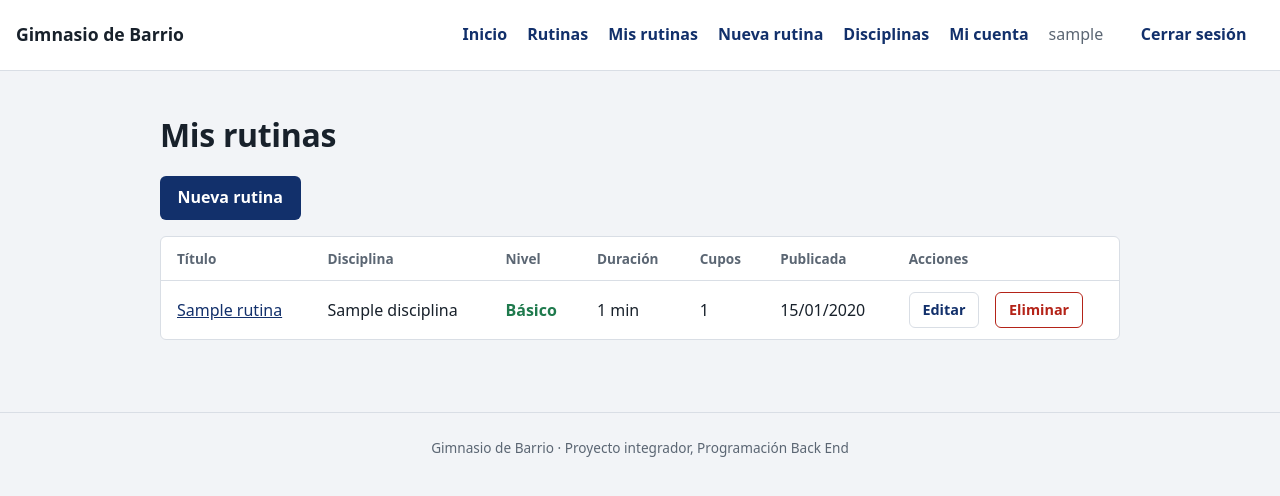
After one commit to MartinAraya3207/Gimnasio, a Django app: page /mis-rutinas/ in a window 1280 px wide. The commit adds this page. Shown: the top 496 px of the page. Run offline with Django 5.2, Linux system fonts and the light colour scheme; a user stored in the database is signed in; tables that the repository leaves empty hold one stand-in row (values such as "Sample post").

Commit message:
Hito4
- Se bloqueo la edicion y eliminacion de rutinas ajenas, por lo cual ahora responde 403 con pagina "Sin permiso" y 404 solo si la rutina no existe

- Se agrega la funcion _rutina_del_dueno que centraliza la verificacion de dueno en las vistas de editar y eliminar

- Se crea el panel "Mis rutinas" con la tabla de rutinas propias y acciones de editar y eliminar con confirmacion

- Se agrega la creacion de disciplinas desde el sitio con validacion de nombre minimo y sin repetidos ignorando mayusculas

- Se agregan enlaces en el menu y en el formulario de rutina, plantillas 403, mis_rutinas y disciplinas, estilos y tests del hito

```diff
--- a/Gimnasio/settings.py
+++ b/Gimnasio/settings.py
@@ -79,7 +79,7 @@ DATABASES = {
         'ENGINE': 'django.db.backends.mysql',
         'NAME': 'gimnasio_db',
         'USER': 'root',
-        'PASSWORD': '3207',
+        'PASSWORD': '1234',
         'HOST': 'localhost',
         'PORT': '3306',
     }
--- a/app_gim/static/app_gim/css/estilos.css
+++ b/app_gim/static/app_gim/css/estilos.css
@@ -119,3 +119,14 @@ input, select { font: inherit; padding: .5rem .6rem; border: 1px solid var(--lin
 @media (max-width: 34rem) {
   .contadores { grid-template-columns: 1fr; }
 }
+/* Hito 4: tablas, acciones y bloques de formulario */
+.tabla-contenedor { overflow-x: auto; background: var(--superficie); border: 1px solid var(--linea); border-radius: 6px; margin-bottom: 1.5rem; }
+.tabla { width: 100%; border-collapse: collapse; }
+.tabla th, .tabla td { text-align: left; padding: .7rem 1rem; border-bottom: 1px solid var(--linea); vertical-align: middle; }
+.tabla tbody tr:last-child td { border-bottom: 0; }
+.tabla th { color: var(--suave); font-size: .85rem; font-weight: 600; }
+.tabla .boton { border: 1px solid var(--linea); padding: .35rem .8rem; font-size: .9rem; }
+.acciones { display: flex; flex-wrap: wrap; gap: .5rem 1rem; align-items: center; }
+.acciones form { margin: 0; }
+.boton-peligro { color: var(--avanzado); border-color: var(--avanzado) !important; }
+.bloque { background: var(--superficie); border: 1px solid var(--linea); border-radius: 6px; padding: 1rem; margin-bottom: 1.5rem; }
--- a/app_gim/templates/app_gim/_menu.html
+++ b/app_gim/templates/app_gim/_menu.html
@@ -5,7 +5,9 @@
     <a href="{% url 'app_gim:listado' %}">Rutinas</a>
 
     {% if user.is_authenticated %}
+      <a href="{% url 'app_gim:mis_rutinas' %}">Mis rutinas</a>
       <a href="{% url 'app_gim:rutina_crear' %}">Nueva rutina</a>
+      <a href="{% url 'app_gim:disciplinas' %}">Disciplinas</a>
       <a href="{% url 'app_gim:mi_cuenta' %}">Mi cuenta</a>
       <span class="usuario">{{ user.username }}</span>
       <form method="post" action="{% url 'app_gim:salida' %}" style="display:inline">
--- /dev/null
+++ b/app_gim/templates/app_gim/mis_rutinas.html
@@ -0,0 +1,42 @@
+{% extends 'app_gim/base.html' %}
+
+{% block titulo %}Mis rutinas · Gimnasio de Barrio{% endblock %}
+
+{% block contenido %}
+  <h1>Mis rutinas</h1>
+  <p><a class="boton boton-primario" href="{% url 'app_gim:rutina_crear' %}">Nueva rutina</a></p>
+
+  {% if rutinas %}
+    <div class="tabla-contenedor">
+      <table class="tabla">
+        <thead>
+          <tr><th>Título</th><th>Disciplina</th><th>Nivel</th><th>Duración</th><th>Cupos</th><th>Publicada</th><th>Acciones</th></tr>
+        </thead>
+        <tbody>
+          {% for r in rutinas %}
+            <tr>
+              <td><a href="{% url 'app_gim:detalle' r.pk %}">{{ r.titulo }}</a></td>
+              <td>{% if r.disciplina %}{{ r.disciplina.nombre }}{% else %}Sin disciplina{% endif %}</td>
+              <td><span class="nivel nivel-{{ r.nivel }}">{{ r.get_nivel_display }}</span></td>
+              <td>{{ r.duracion_minutos }} min</td>
+              <td>{{ r.cupos }}</td>
+              <td>{{ r.fecha_creacion|date:"d/m/Y" }}</td>
+              <td>
+                <div class="acciones">
+                  <a class="boton" href="{% url 'app_gim:rutina_editar' r.pk %}">Editar</a>
+                  <form method="post" action="{% url 'app_gim:rutina_eliminar' r.pk %}"
+                        onsubmit="return confirm('¿Seguro que quieres eliminar esta rutina? No se puede deshacer.');">
+                    {% csrf_token %}
+                    <button type="submit" class="boton boton-peligro">Eliminar</button>
+                  </form>
+                </div>
+              </td>
+            </tr>
+          {% endfor %}
+        </tbody>
+      </table>
+    </div>
+  {% else %}
+    <p class="vacio">Todavía no has publicado rutinas. Crea la primera con el botón "Nueva rutina".</p>
+  {% endif %}
+{% endblock %}
--- a/app_gim/templates/app_gim/rutina_form.html
+++ b/app_gim/templates/app_gim/rutina_form.html
@@ -3,6 +3,7 @@
 {% block contenido %}
   <p><a href="{% url 'app_gim:listado' %}">Volver al listado</a></p>
   <h1>{{ titulo }}</h1>
+  <p class="suave">¿No está la disciplina que buscas? <a href="{% url 'app_gim:disciplinas' %}" target="_blank" rel="noopener">Créala aquí</a> (se abre en otra pestaña) y luego recarga esta página.</p>
   <form method="post" novalidate>
     {% csrf_token %}
     {{ form.as_p }}
--- a/app_gim/urls.py
+++ b/app_gim/urls.py
@@ -16,4 +16,6 @@ urlpatterns = [
     path('rutinas/nueva/', views.rutina_crear, name='rutina_crear'),
     path('rutinas/<int:pk>/editar/', views.rutina_editar, name='rutina_editar'),
     path('rutinas/<int:pk>/eliminar/', views.rutina_eliminar, name='rutina_eliminar'),
+        path('mis-rutinas/', views.mis_rutinas, name='mis_rutinas'),
+    path('disciplinas/', views.disciplinas, name='disciplinas'),
 ]
--- a/app_gim/views.py
+++ b/app_gim/views.py
@@ -1,4 +1,5 @@
 from django.contrib import messages
+from django.core.exceptions import PermissionDenied
 from django.contrib.auth import login, update_session_auth_hash
 from django.contrib.auth.decorators import login_required
 from django.contrib.auth.forms import PasswordChangeForm
@@ -6,10 +7,10 @@ from django.contrib.auth.views import LoginView
 from django.shortcuts import get_object_or_404, redirect, render
 from django.views.decorators.http import require_POST
 from django.core.paginator import Paginator
-from django.db.models import Q
+from django.db.models import Count, Q
 from django.shortcuts import get_object_or_404, render
 
-from app_gim.forms import PerfilForm, RegistroForm, RutinaForm
+from app_gim.forms import DisciplinaForm, PerfilForm, RegistroForm, RutinaForm
 
 from .models import Disciplina, Inscripcion, Rutina
 
@@ -135,6 +136,16 @@ def mi_cuenta(request):
 
 
 # ---------- CRUD de rutinas ----------
+def _rutina_del_dueno(request, pk):
+    """Devuelve la rutina solo si el usuario con sesión es su dueño.
+
+    - La rutina no existe                -> 404 (no encontrada)
+    - Existe pero es de otro entrenador  -> 403 (sin permiso)
+    """
+    rutina = get_object_or_404(Rutina, pk=pk)
+    if rutina.entrenador_id != request.user.id:
+        raise PermissionDenied
+    return rutina
 
 @login_required
 def rutina_crear(request):
@@ -153,7 +164,7 @@ def rutina_crear(request):
 
 @login_required
 def rutina_editar(request, pk):
-    rutina = get_object_or_404(Rutina, pk=pk, entrenador=request.user)
+    rutina = _rutina_del_dueno(request, pk)
     form = RutinaForm(request.POST or None, instance=rutina, entrenador=request.user)
     if form.is_valid():
         form.save()
@@ -167,7 +178,30 @@ def rutina_editar(request, pk):
 @login_required
 @require_POST
 def rutina_eliminar(request, pk):
-    rutina = get_object_or_404(Rutina, pk=pk, entrenador=request.user)
+    rutina = _rutina_del_dueno(request, pk)
     rutina.delete()
     messages.success(request, 'Rutina eliminada.')
     return redirect('app_gim:listado')
+
+
+
+
+@login_required
+def mis_rutinas(request):
+    rutinas = Rutina.objects.filter(entrenador=request.user).select_related('disciplina')
+    return render(request, 'app_gim/mis_rutinas.html', {'rutinas': rutinas})
+
+
+# ---------- Catálogo de disciplinas ----------
+
+@login_required
+def disciplinas(request):
+    form = DisciplinaForm(request.POST or None)
+    if form.is_valid():
+        disciplina = form.save()
+        messages.success(request, f'Disciplina "{disciplina.nombre}" creada. Ya puedes elegirla en tus rutinas.')
+        return redirect('app_gim:disciplinas')
+    if request.method == 'POST':
+        messages.error(request, 'No se pudo crear la disciplina. Revisa los errores.')
+    lista = Disciplina.objects.annotate(total_rutinas=Count('rutinas'))
+    return render(request, 'app_gim/disciplinas.html', {'form': form, 'disciplinas': lista})
```
Also changed, not shown: app_gim/forms.py (+26 -1 lines), app_gim/models.py (+7 -1 lines), app_gim/templates/403.html (added, +12 -0 lines), app_gim/templates/app_gim/disciplinas.html (added, +33 -0 lines).
